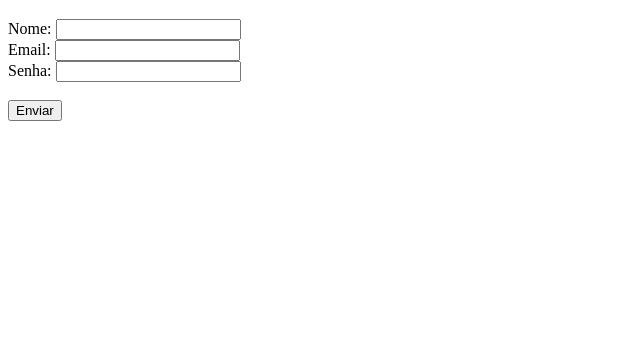
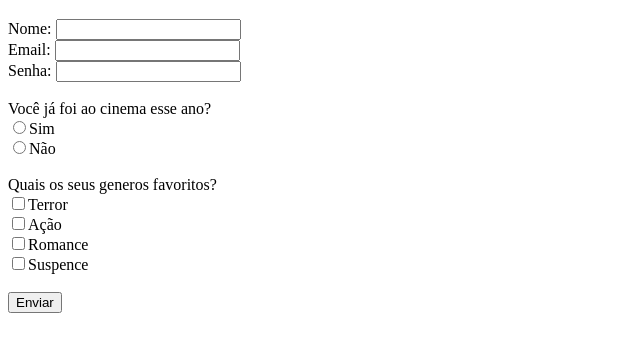
Before and after one commit to erickseidmann/aprendendo, a plain HTML site: page formularios.html in a window 1280 px wide. Shown: the part 61-412 px from the top of the page, without its empty margins (0-640 px from the left). Drawn offline with Linux system fonts and the light colour scheme.

Commit message:
radio and chechkbox

```diff
--- a/formularios.html
+++ b/formularios.html
@@ -19,6 +19,24 @@
         <input type="password"name="senha" id="senha">
         <br>
         <br>
+        <label>Você já foi ao cinema esse ano?</label>
+        <br>
+        <input type="radio" id="Sim" name="cinema" value="sim"><label for="sim">Sim</label>
+        <br>
+        <input type="radio" id="nao" name="cinema" value="nao"><label for="nao">Não</label>
+        <br>
+        <br>
+        <label for="checkbox">Quais os seus generos favoritos?</label>
+        <br>
+        <input type="checkbox" name="generos" value="terror"><label for="terror">Terror</label>
+        <br>
+        <input type="checkbox" name="generos" value="acao"><label for="acao">Ação</label>
+        <br>
+        <input type="checkbox" name="generos" value="romance"><label for="romance">Romance</label>
+        <br>
+        <input type="checkbox" name="generos" value="suspence"><label for="suspence">Suspence</label>
+        <br>
+        <br>
         <button type="submit">Enviar</button>
     </form>
 </body>
```
